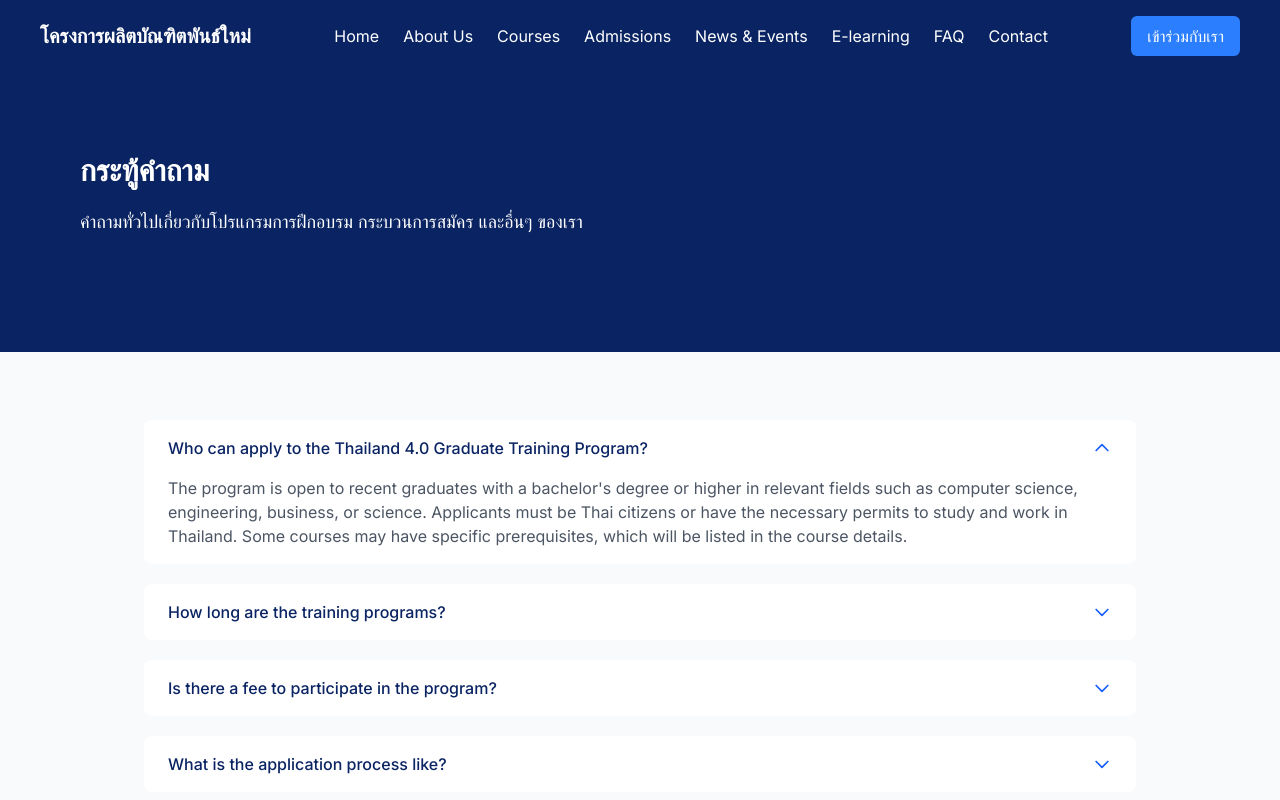
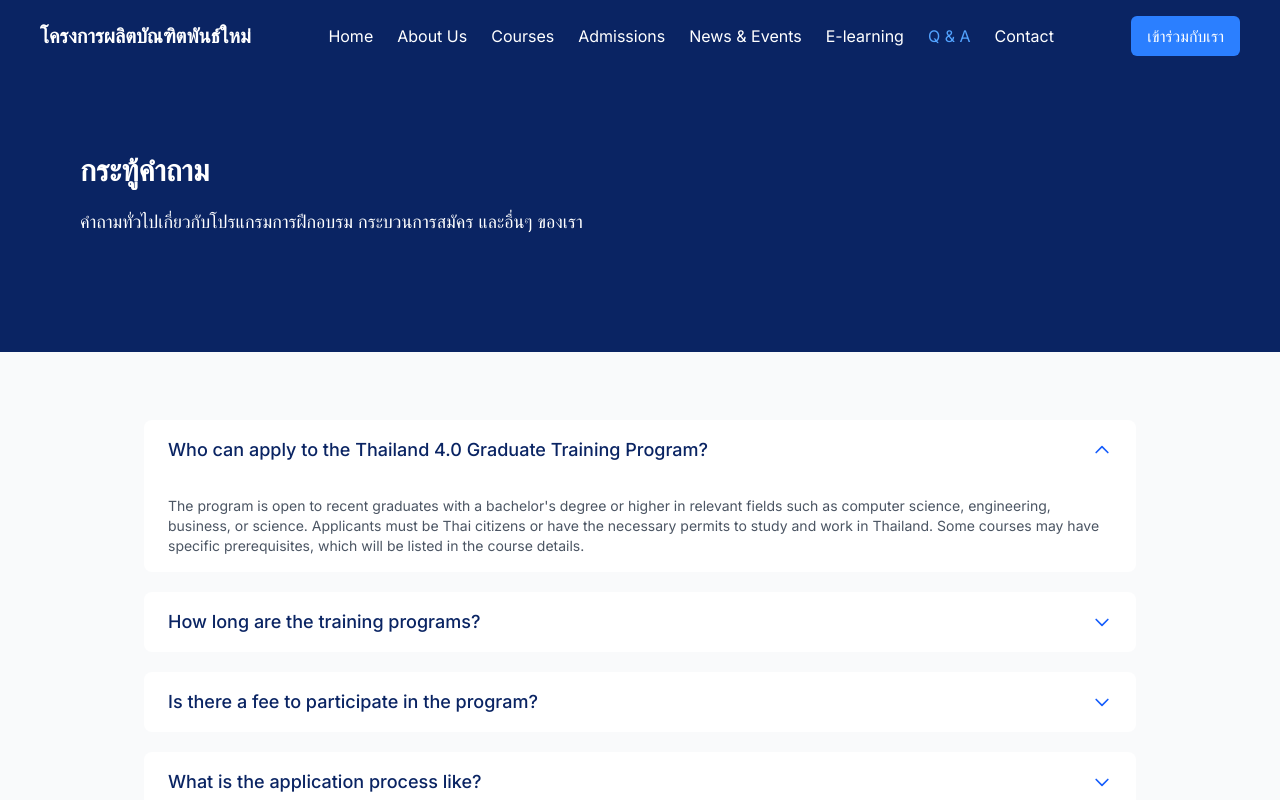
Before and after one commit to dinsorkot-sk/new-growth-front-end, a Next.js app: page /qanda in a window 1280 px wide. Shown: the top 800 px of the page. Built offline with nearby package versions, Linux system fonts and the light colour scheme.

Commit message:
fix Navbar and Q & A page

```diff
--- a/src/app/qanda/page.tsx
+++ b/src/app/qanda/page.tsx
@@ -71,7 +71,7 @@ export default function Home() {
                 className="w-full px-6 py-4 text-left flex justify-between items-center hover:bg-blue-50 transition-colors"
                 onClick={() => toggleFAQ(index)}
               >
-                <h3 className="font-medium text-[#0A2463]">{faq.question}</h3>
+                <h3 className="font-medium text-[#0A2463] text-lg">{faq.question}</h3>
                 <svg
                   className={`w-5 h-5 text-blue-600 transform transition-transform ${
                     openIndex === index ? 'rotate-180' : ''
@@ -84,11 +84,11 @@ export default function Home() {
                 </svg>
               </button>
               <div
-                className={`px-6 pb-4 text-[#4B5563] ${
+                className={`px-6 py-4 text-[#4B5563] ${
                   openIndex === index ? 'block' : 'hidden'
                 }`}
               >
-                <p className='text-[#4B5563]'>{faq.answer}</p>
+                <p className='text-[#4B5563] text-sm '>{faq.answer}</p>
               </div>
             </div>
           ))}
--- a/src/components/Navbar.tsx
+++ b/src/components/Navbar.tsx
@@ -43,7 +43,7 @@ export default function Navbar() {
     { name: "Admissions", path: "/admissions" },
     { name: "News & Events", path: "/newandevent" },
     { name: "E-learning", path: "/elearning" },
-    { name: "FAQ", path: "/faq" },
+    { name: "Q & A", path: "/qanda" },
     { name: "Contact", path: "/contact" }
   ];
 
```
